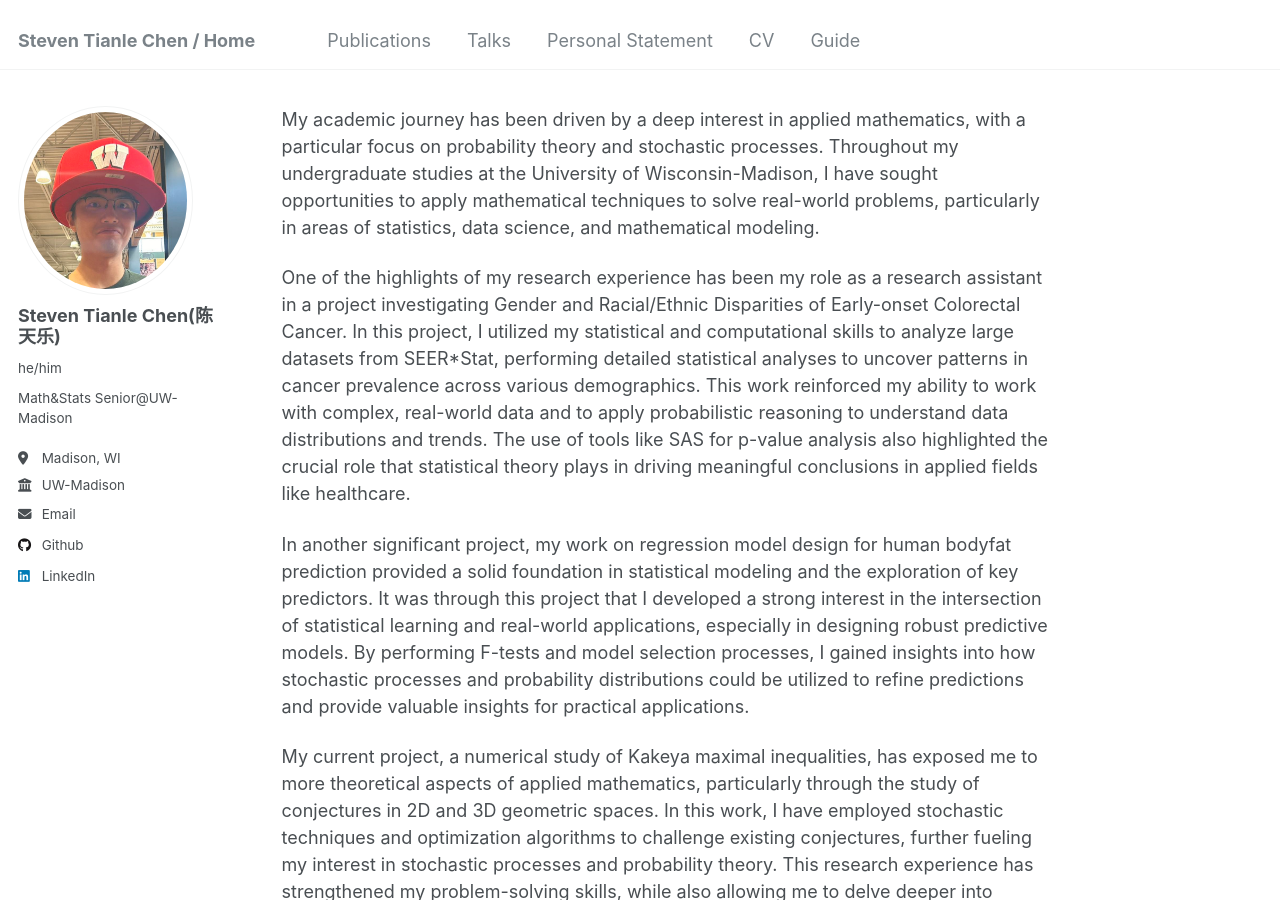
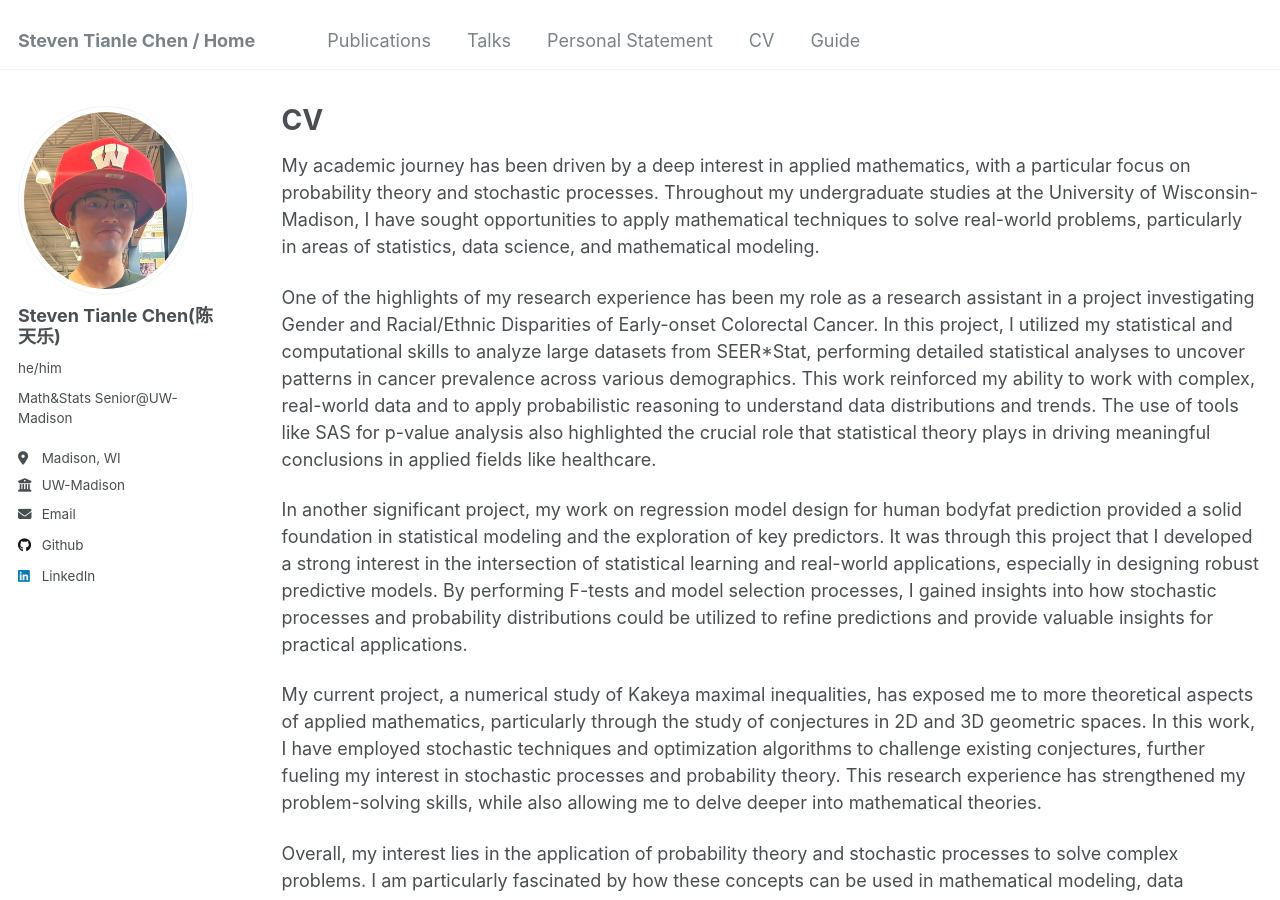
Before and after one commit to sttlchen/sttlchen.github.io, a Jekyll site: the page built from _pages/ps.md, in a window 1280 px wide and 900 px high. Built offline with Jekyll 4.4.1, drawn with Linux system fonts in a browser that asks for light colours; our own code applies the rules of GitHub Pages for plain Markdown files.

Commit message:
Update ps.md

```diff
--- a/_pages/ps.md
+++ b/_pages/ps.md
@@ -1,3 +1,14 @@
+---
+layout: archive
+title: "CV"
+permalink: /cv/
+author_profile: true
+redirect_from:
+  - /ps
+---
+
+{% include base_path %}
+
 My academic journey has been driven by a deep interest in applied mathematics, with a particular focus on probability theory and stochastic processes. Throughout my undergraduate studies at the University of Wisconsin-Madison, I have sought opportunities to apply mathematical techniques to solve real-world problems, particularly in areas of statistics, data science, and mathematical modeling.
 
 One of the highlights of my research experience has been my role as a research assistant in a project investigating Gender and Racial/Ethnic Disparities of Early-onset Colorectal Cancer. In this project, I utilized my statistical and computational skills to analyze large datasets from SEER*Stat, performing detailed statistical analyses to uncover patterns in cancer prevalence across various demographics. This work reinforced my ability to work with complex, real-world data and to apply probabilistic reasoning to understand data distributions and trends. The use of tools like SAS for p-value analysis also highlighted the crucial role that statistical theory plays in driving meaningful conclusions in applied fields like healthcare.
```
